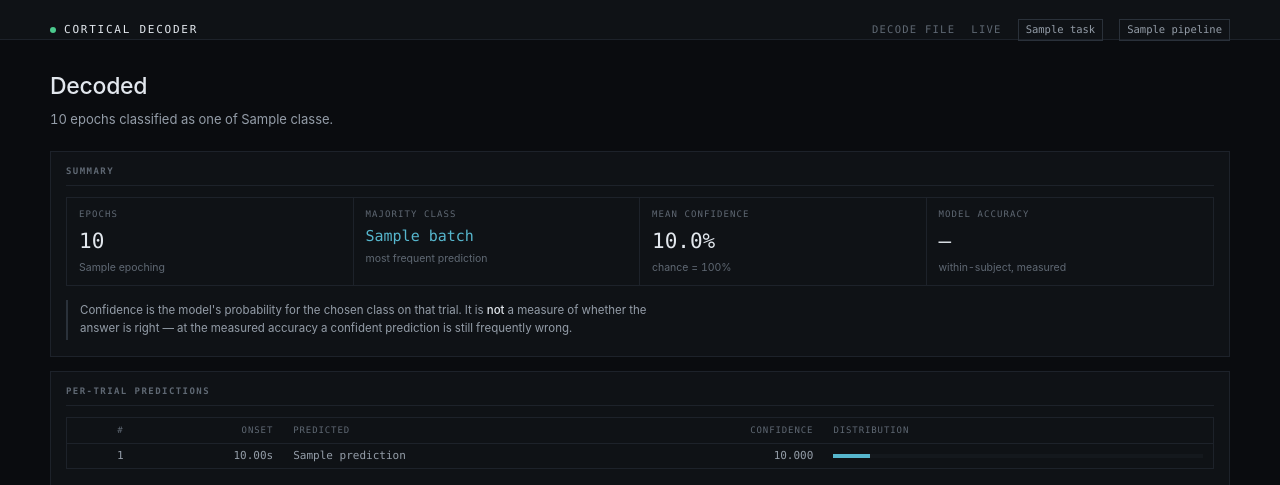
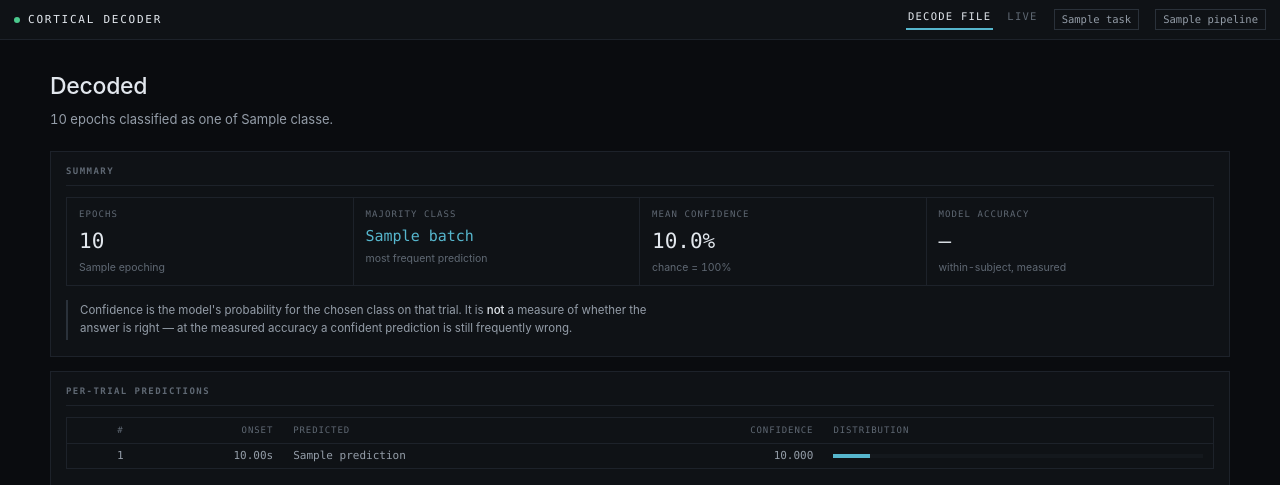
Before and after one commit to RashiShah08/brainwave-to-text, a Flask app: template templates/result.html in a window 1280 px wide. Shown: the top 485 px of the page. Run offline with Flask 3, Linux system fonts and the light colour scheme; the template is opened without the code that fills it: most values are stand-ins (such as "Sample title", 1, 10 or a date in 2020); parts of the project's set-up code (start-up, migrations or seed data) failed here and were passed over.

Commit message:
Mark which page you are on, and keep the nav inside the title bar
The two nav links were styled identically on both pages, so nothing said which
one you were looking at. The current page now carries aria-current and reads as
a selected control: full-brightness label over a lit rule. The result page
counts as the decode section, since that is where submitting the form lands.

Marking it exposed an existing bug. `body.doc .wrap` was written for the page
measure, but the title bar has a .wrap of its own, so on document pages the
bar's inner row was 70px tall inside a 40px bar and the nav hung out through
the bottom edge -- which is why the underline was drawn below the bar rather
than in it. Scoped to main.wrap. Both pages now report an identical 39px row
inside a 40px bar.

No leading dot on the active link: between two links set 16px apart it reads as
a separator rather than a marker.

Co-Authored-By: Claude Opus 5 (1M context) <noreply@anthropic.com>
Claude-Session: https://claude.ai/code/session_0178uXPqEK8hqhGhfGWbhzNZ

```diff
--- a/static/app.css
+++ b/static/app.css
@@ -78,10 +78,22 @@ a:hover { color: var(--fg); }
 }
 .topbar-meta { display: flex; align-items: center; gap: 16px; }
 .navlink {
+  position: relative;
+  display: inline-block; padding-bottom: 5px;
   font-family: var(--mono); font-size: 10.5px; letter-spacing: 0.12em;
   text-transform: uppercase; color: var(--fg-3);
 }
 .navlink:hover { color: var(--fg); }
+
+/* The page you are on: full-brightness label over a lit rule. The rule hangs
+   off the text rather than off the bar -- the links are centred in a 40px bar,
+   so a rule pinned to the link box lands below the bar entirely. No leading
+   dot either: between two links set 16px apart it reads as a separator. */
+.navlink[aria-current='page'] { color: var(--fg); }
+.navlink[aria-current='page']::after {
+  content: ''; position: absolute; left: -2px; right: -2px; bottom: 0;
+  height: 2px; background: var(--accent);
+}
 .pill {
   font-family: var(--mono); font-size: 10.5px; color: var(--fg-2);
   padding: 2px 7px; border: 1px solid var(--line-2); white-space: nowrap;
@@ -418,7 +430,10 @@ input[type="file"] { display: none; }
 /* ── document pages ──────────────────────────────────────────────────── */
 
 body.doc { overflow: auto; }
-body.doc .wrap { width: min(1180px, 100% - 44px); margin: 0 auto; padding: 30px 0 40px; }
+/* The title bar has a .wrap of its own, so this must not reach it: the page
+   measure and its 30/40px padding made the bar's inner row 70px tall inside a
+   40px bar, pushing the nav out through the bottom edge. */
+body.doc main.wrap { width: min(1180px, 100% - 44px); margin: 0 auto; padding: 30px 0 40px; }
 
 body.doc h1 {
   font-size: 23px; font-weight: 500; margin: 0 0 7px; letter-spacing: -0.012em;
--- a/templates/base.html
+++ b/templates/base.html
@@ -62,9 +62,14 @@
         <span class="brand-mark" aria-hidden="true"></span>
         <span>Cortical decoder</span>
       </a>
+      {# The result page is reached by submitting the decode form, so it counts
+         as that section rather than as nowhere. #}
+      {% set section = 'live' if request.endpoint == 'live' else 'file' %}
       <nav class="topbar-meta">
-        <a class="navlink" href="{{ url_for('index') }}">Decode file</a>
-        <a class="navlink" href="{{ url_for('live') }}">Live</a>
+        <a class="navlink" href="{{ url_for('index') }}"
+           {% if section == 'file' %}aria-current="page"{% endif %}>Decode file</a>
+        <a class="navlink" href="{{ url_for('live') }}"
+           {% if section == 'live' %}aria-current="page"{% endif %}>Live</a>
         {% if model %}
         <span class="pill">{{ model.task }}</span>
         <span class="pill">{{ model.pipeline }}</span>
```
